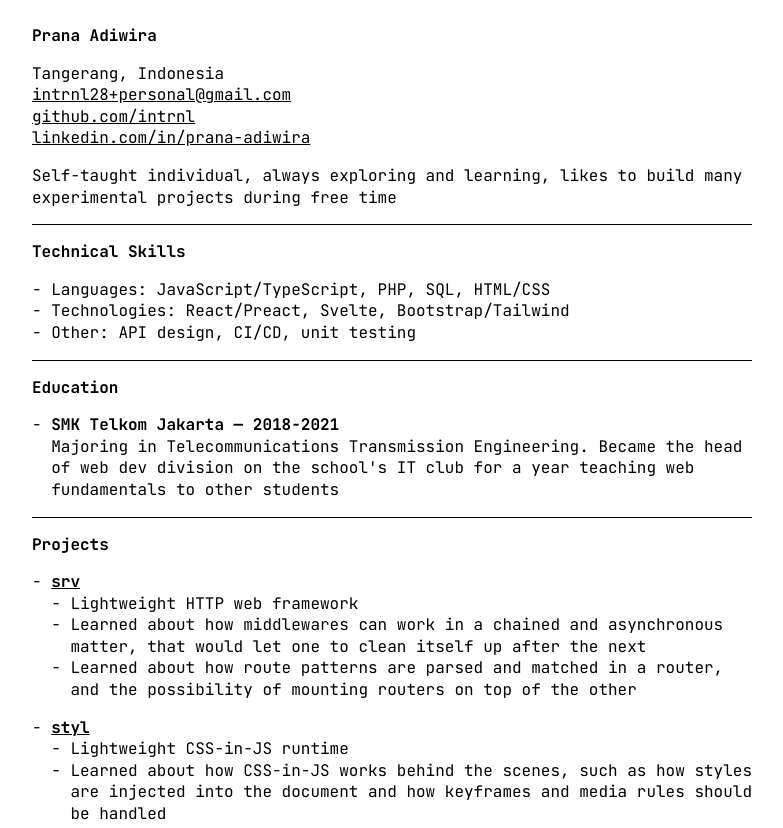
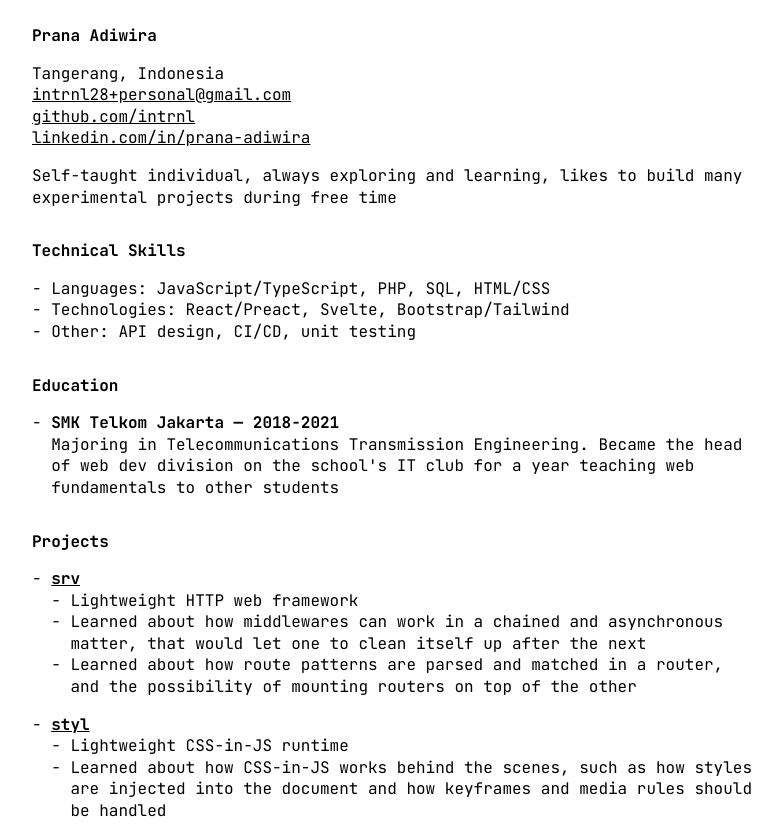
Before and after one commit to intrnl/cv, a plain HTML site: page index.html in a window 1280 px wide. Shown: the top 828 px of the page, without its empty margins (248-1031 px from the left). Drawn offline with Linux system fonts and the light colour scheme.

Commit message:
remove divider

```diff
--- a/style.css
+++ b/style.css
@@ -30,8 +30,7 @@ address {
 }
 
 header + section, section + section {
-  margin-top: 1em;
-  border-top: 1px solid;
+  margin-top: 2em;
 }
 
 details > p:first-of-type {
```
